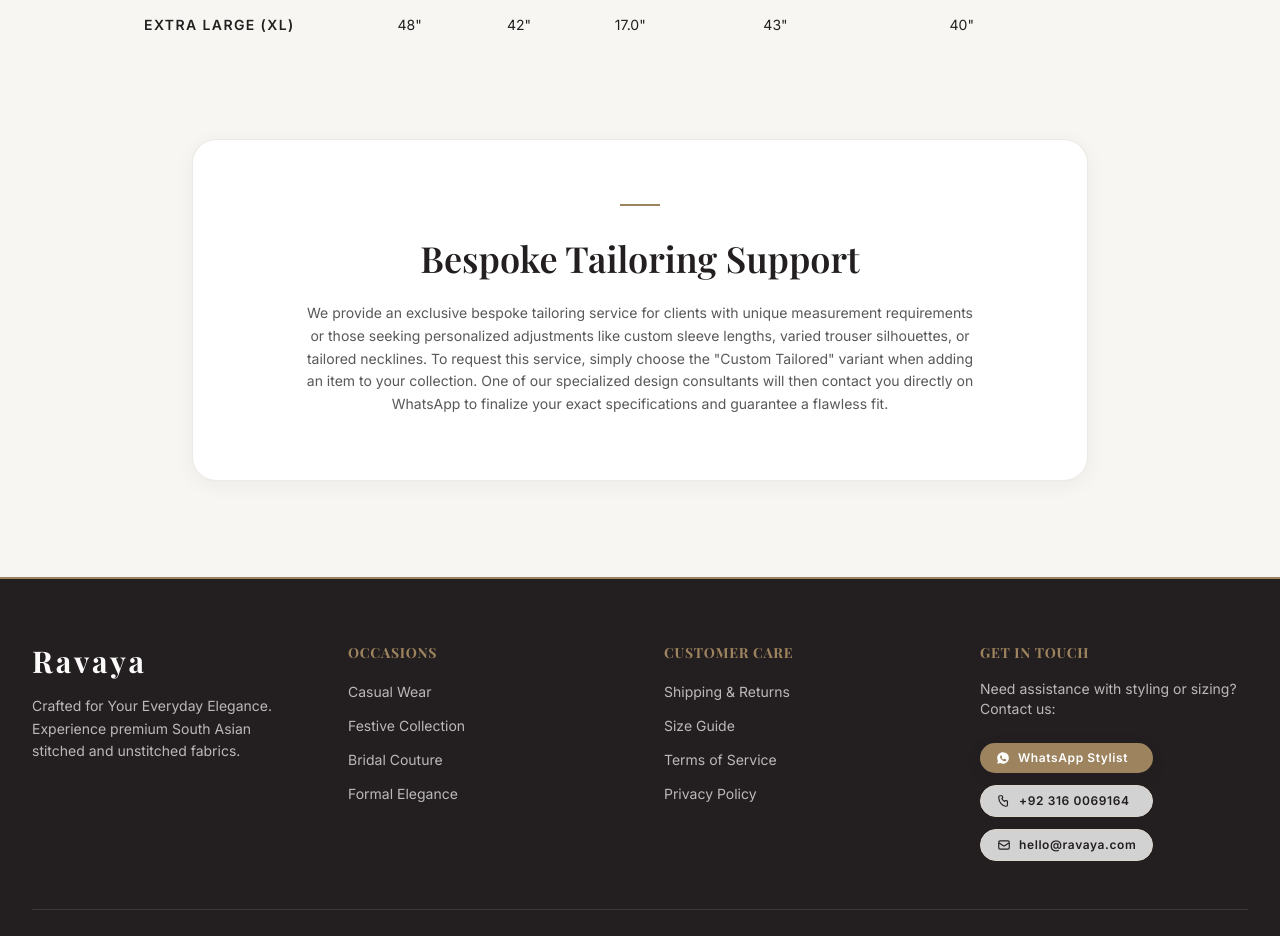
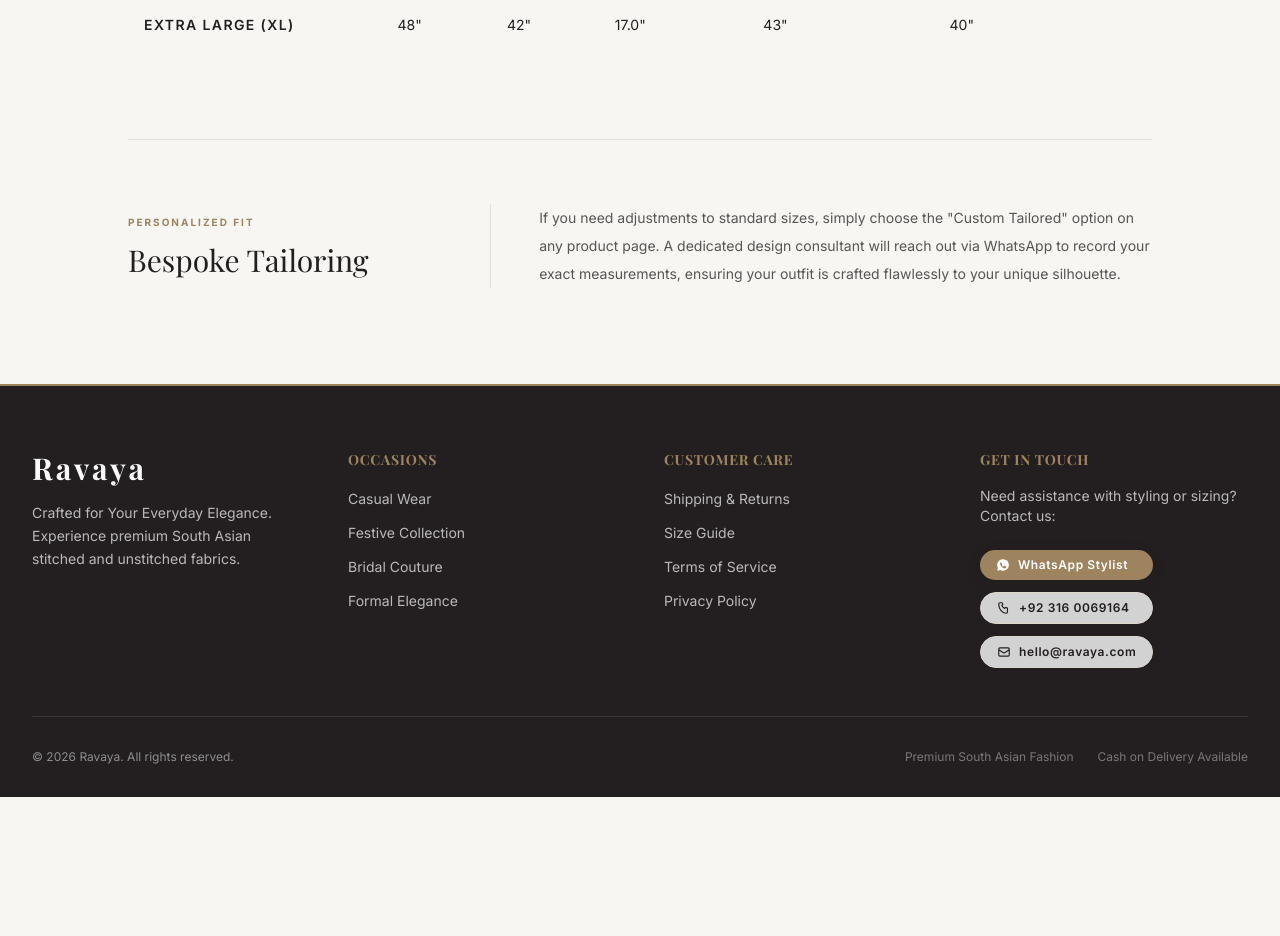
Before and after one commit to mursaleenh2022-del/ravaya, a Next.js app: page /ravaya/size-guide in a window 1280 px wide. Shown: the part 900-1836 px from the top of the page. After the commit the page ends 1697 px from the top, so only its background shows below. Built offline with nearby package versions, Linux system fonts and the light colour scheme; a web font is replaced by a local one.

Commit message:
Redesign bespoke section into unboxed editorial split layout

```diff
--- a/src/app/size-guide/page.tsx
+++ b/src/app/size-guide/page.tsx
@@ -87,15 +87,21 @@
               </div>
             </section>
 
-            {/* Custom Stitching Notes */}
-            <section className="border border-border-light/50 bg-white shadow-soft rounded-[24px] p-10 md:p-16 flex flex-col items-center text-center mx-auto max-w-4xl">
-              <div className="w-10 h-0.5 bg-gold mb-8" />
-              <h3 className="font-display font-semibold text-3xl md:text-4xl text-ink mb-6">
-                Bespoke Tailoring Support
-              </h3>
-              <p className="text-sm text-ink/75 leading-relaxed font-body max-w-2xl">
-                We provide an exclusive bespoke tailoring service for clients with unique measurement requirements or those seeking personalized adjustments like custom sleeve lengths, varied trouser silhouettes, or tailored necklines. To request this service, simply choose the "Custom Tailored" variant when adding an item to your collection. One of our specialized design consultants will then contact you directly on WhatsApp to finalize your exact specifications and guarantee a flawless fit.
-              </p>
+            {/* Custom Stitching Notes (Unboxed Editorial Style) */}
+            <section className="mt-16 pt-16 border-t border-ink/10 flex flex-col md:flex-row gap-8 items-start md:items-center">
+              <div className="md:w-1/3">
+                <span className="text-[10px] font-bold tracking-[0.2em] uppercase text-gold mb-3 block">
+                  Personalized Fit
+                </span>
+                <h3 className="font-display text-2xl sm:text-3xl text-ink">
+                  Bespoke Tailoring
+                </h3>
+              </div>
+              <div className="md:w-2/3 md:pl-12 md:border-l border-ink/10">
+                <p className="text-sm text-ink/75 leading-loose font-body">
+                  If you need adjustments to standard sizes, simply choose the "Custom Tailored" option on any product page. A dedicated design consultant will reach out via WhatsApp to record your exact measurements, ensuring your outfit is crafted flawlessly to your unique silhouette.
+                </p>
+              </div>
             </section>
 
           </div>
```
